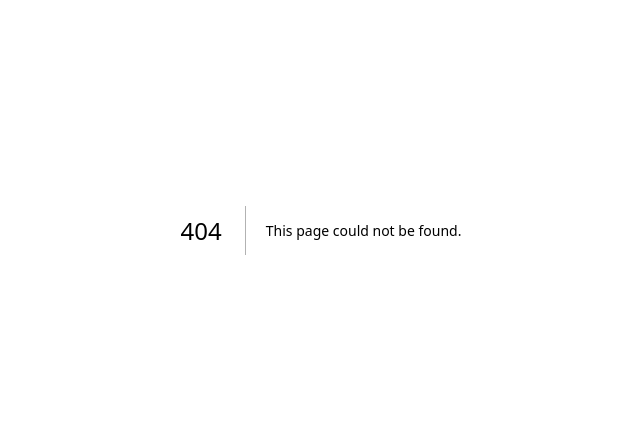
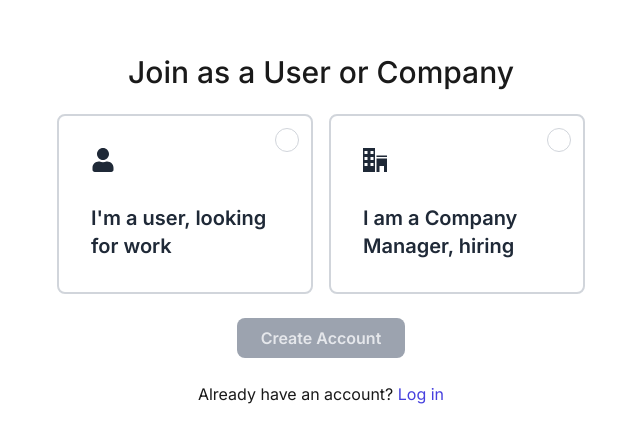
Before and after one commit to Epic-crafter/pharmalinkin, a Next.js app: page /signup in a window 1280 px wide. Before the commit this address had no page. Shown: the part 170-612 px from the top of the page, without its empty margins (319-959 px from the left). Built offline with nearby package versions, Linux system fonts and the light colour scheme.

Commit message:
Completed user login and Signup page

```diff
--- a/package.json
+++ b/package.json
@@ -17,6 +17,7 @@
     "next": "14.2.6",
     "react": "^18",
     "react-dom": "^18",
+    "react-icons": "^5.3.0",
     "tailwind-merge": "^2.5.2",
     "tailwindcss-animate": "^1.0.7"
   },
--- /dev/null
+++ b/src/app/login/page.tsx
@@ -0,0 +1,67 @@
+"use client"
+import Link from 'next/link';
+import React from 'react';
+import { FcGoogle } from "react-icons/fc";
+
+const Login: React.FC = () => {
+  return (
+    <div className='flex min-h-screen min-w-screen justify-center items-center'>
+    <div className="flex flex-col items-center justify-between border border-gray-300 min-h-[70vh] w-fit rounded-2xl py-12 px-24">
+
+      <div className='w-full flex flex-col justify-center items-center'>
+      <h1 className="text-2xl font-semibold mb-6">Log in to JobHuntly</h1>
+
+      <form className="w-full max-w-sm">
+        <div className="mb-4">
+          <input
+            type="email"
+            placeholder="Username or Email"
+            className="min-w-80 px-4 py-2 border text-sm rounded-lg focus:outline-none focus:ring-[1px] focus:ring-gray-300"
+            required
+          />
+        </div>
+
+        <button
+          type="submit"
+          className="w-full py-2 bg-[#4640DE] text-white rounded-lg hover:bg-blue-700"
+        >
+          Continue
+        </button>
+      </form>
+
+      <div className="flex items-center justify-center my-6 w-full max-w-sm">
+        <hr className="flex-grow border-gray-300" />
+        <span className="mx-4 text-gray-500">or</span>
+        <hr className="flex-grow border-gray-300" />
+      </div>
+
+      <button
+        onClick={() => alert('Sign in with Google')}
+        className="w-full max-w-sm py-2 flex flex-row items-center justify-center bg-[#4285f4] text-white rounded-lg"
+      >
+        <div className='bg-white p-1 mx-2 rounded-lg'>
+        <FcGoogle size="1.5em"/>
+        </div>
+        <p>Continue with Google</p>
+      </button>
+      </div>
+      <div className='w-full flex flex-col justify-center items-center'>
+      <div className="flex items-center justify-center my-6 w-full max-w-sm">
+        <hr className="flex-grow border-gray-300" />
+        <span className="mx-4 text-gray-500 text-sm">
+          Don't have an JobHuntly account?{' '}</span>
+        <hr className="flex-grow border-gray-300" />
+      </div>
+        <Link
+          href="/signup"
+          className="w-48 py-1 flex justify-center items-center bg-white border border-2 border-[#4640DE] text-[#4640DE] rounded-lg hover:bg-gray-100"
+        >
+            Sign Up
+        </Link>
+      </div>
+    </div>
+    </div>
+  );
+};
+
+export default Login;
--- a/src/app/page.tsx
+++ b/src/app/page.tsx
@@ -1,10 +1,12 @@
+"use client"
+
 import { Button } from "@/components/ui/button";
 import Image from "next/image";
 
 export default function Home() {
   return (
     <main className="flex min-h-screen flex-col items-center justify-between p-24">
-
+      Home
     </main>
   );
 }
--- /dev/null
+++ b/src/app/signup/company/page.tsx
@@ -0,0 +1,9 @@
+import React from 'react'
+
+const page = () => {
+  return (
+    <div>Company Sign Up</div>
+  )
+}
+
+export default page
--- /dev/null
+++ b/src/app/signup/page.tsx
@@ -0,0 +1,126 @@
+"use client";
+import { useState } from 'react';
+import Link from 'next/link';
+import { ImOffice } from "react-icons/im";
+import { FaUser } from "react-icons/fa";
+import { useRouter } from 'next/navigation';
+
+const JoinPage = () => {
+  const [isUser, setIsUser] = useState(false);
+  const [isCompanyManager, setIsCompanyManager] = useState(false);
+  const [isUserButtonPressed, setIsUserButtonPressed] = useState(false);
+  const [isCompanyButtonPressed, setIsCompanyButtonPressed] = useState(false);
+  const router = useRouter();
+
+  const handleUserCheckboxChange = () => {
+    setIsUser(true);
+    setIsCompanyManager(false);
+  };
+
+  const handleCompanyCheckboxChange = () => {
+    setIsCompanyManager(true);
+    setIsUser(false);
+  };
+
+  const handleUserMouseDown = () => {
+    setIsUserButtonPressed(true);
+  };
+
+  const handleUserMouseUp = () => {
+    setIsUserButtonPressed(false);
+  };
+
+  const handleCompanyMouseDown = () => {
+    setIsCompanyButtonPressed(true);
+  };
+
+  const handleCompanyMouseUp = () => {
+    setIsCompanyButtonPressed(false);
+  };
+
+  const getButtonText = () => {
+    if (isUser) return 'Apply as User';
+    if (isCompanyManager) return 'Join as Company';
+    return 'Create Account';
+  };
+
+  const handleCreateAccount = () => {
+    if (isUser) {
+      router.push("/signup/user");
+    } else if (isCompanyManager) {
+      router.push("/signup/company");
+    }
+  };
+
+  const isButtonDisabled = !isUser && !isCompanyManager;
+
+  return (
+    <div className="flex flex-col items-center justify-center min-h-screen bg-white">
+      <h1 className="text-3xl font-medium mb-6">Join as a User or Company</h1>
+
+      <div className="flex space-x-4 mb-6">
+        <button
+          onClick={handleUserCheckboxChange}
+          onMouseDown={handleUserMouseDown}
+          onMouseUp={handleUserMouseUp}
+          onMouseLeave={handleUserMouseUp}
+          className={`p-8 w-64 rounded-lg flex flex-col transition-transform duration-300 ${
+            isUser ? 'border border-2 border-[#4640DE] bg-[#00000005]' : 'border border-2 border-gray-300 bg-white text-gray-800'
+          } ${isUserButtonPressed ? 'scale-95' : ''} hover:border hover:border-2 hover:border-[#4640DE] hover:bg-[#00000005] relative`}
+        >
+          <div>
+            <FaUser size="1.5em"/>
+          </div>
+          <div className='text-xl font-semibold mt-8 text-start'>
+            I'm a user, looking for work
+          </div>
+          <div className={`w-6 h-6 border border-gray-300 rounded-full absolute top-3 right-3 flex justify-center items-center ${isUser ? 'bg-[#4640DE] border-none' : 'bg-white'}`}>
+            <div className='w-3 h-3 border border-white rounded-full'></div>
+          </div>
+        </button>
+
+        <button
+          onClick={handleCompanyCheckboxChange}
+          onMouseDown={handleCompanyMouseDown}
+          onMouseUp={handleCompanyMouseUp}
+          onMouseLeave={handleCompanyMouseUp}
+          className={`p-8 w-64 rounded-lg flex flex-col transition-transform duration-300 ${
+            isCompanyManager ? 'border border-2 border-[#4640DE] bg-[#00000005]' : 'border border-2 border-gray-300 bg-white text-gray-800'
+          } ${isCompanyButtonPressed ? 'scale-95' : ''} hover:border hover:border-2 hover:border-[#4640DE] hover:bg-[#00000005] relative`}
+        >
+          <div>
+            <ImOffice size="1.5em"/>
+          </div>
+          <div className='text-xl font-semibold mt-8 text-start'>
+            I am a Company Manager, hiring
+          </div>
+          <div className={`w-6 h-6 border border-gray-300 rounded-full absolute top-3 right-3 flex justify-center items-center ${isCompanyManager ? 'bg-[#4640DE] border-none' : 'bg-white'}`}>
+            <div className='w-3 h-3 border border-white rounded-full'></div>
+          </div>
+        </button>
+      </div>
+
+      <button
+        disabled={isButtonDisabled}
+        className={`px-6 py-2 font-semibold rounded-lg ${
+          isButtonDisabled
+            ? 'bg-gray-400 text-gray-200 cursor-not-allowed'
+            : 'bg-[#4640DE] text-white hover:bg-[#4e49ee]'
+        }`}
+        onClick={handleCreateAccount}
+      >
+        {getButtonText()}
+      </button>
+
+      <div className="mt-6">
+        <p>Already have an account?{' '}
+          <Link href="/login/" className="text-[#4640DE] hover:underline">
+            Log in
+          </Link>
+        </p>
+      </div>
+    </div>
+  );
+};
+
+export default JoinPage;
--- /dev/null
+++ b/src/app/signup/user/page.tsx
@@ -0,0 +1,9 @@
+import React from 'react'
+
+const page = () => {
+  return (
+    <div>User Sign Up</div>
+  )
+}
+
+export default page
```
Also changed, not shown: 1 other file (tests, documents, lock files or other folders).
